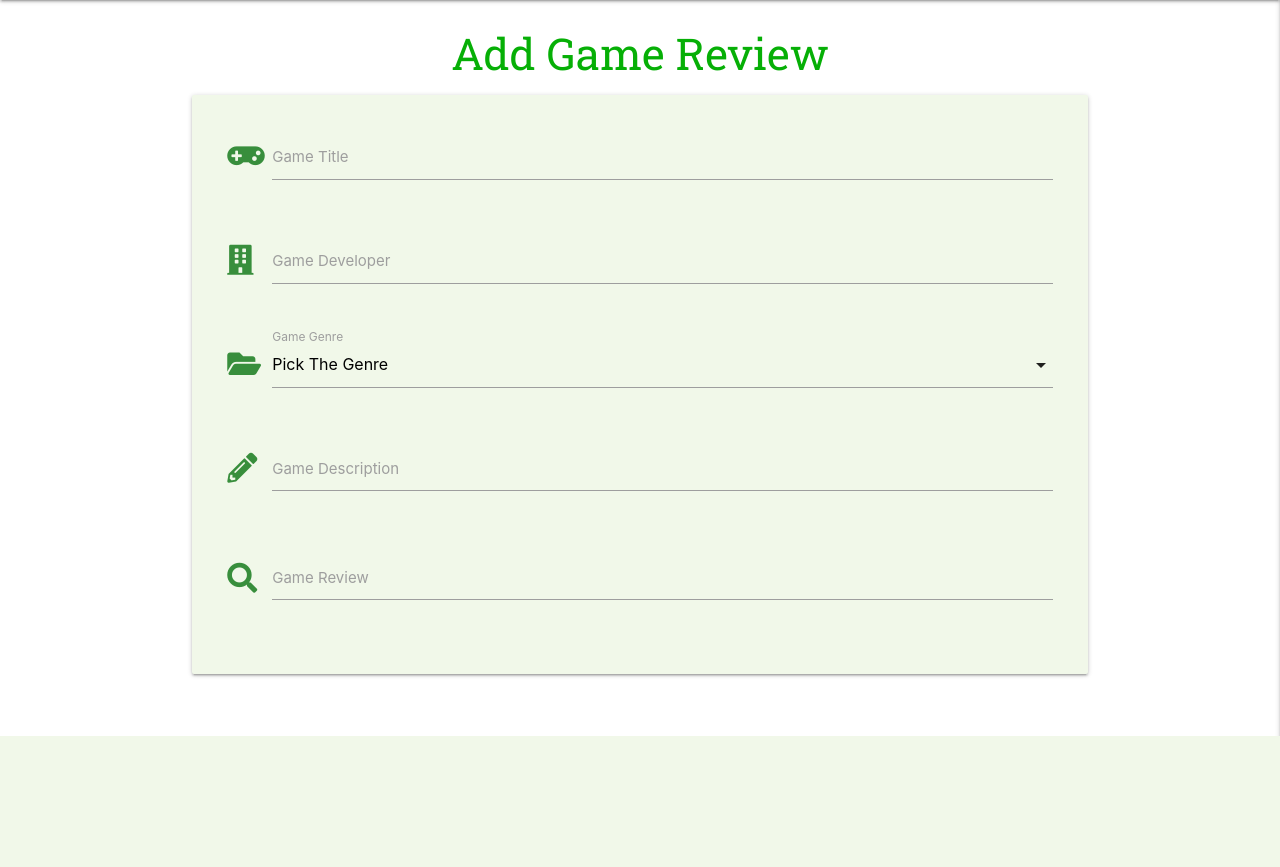
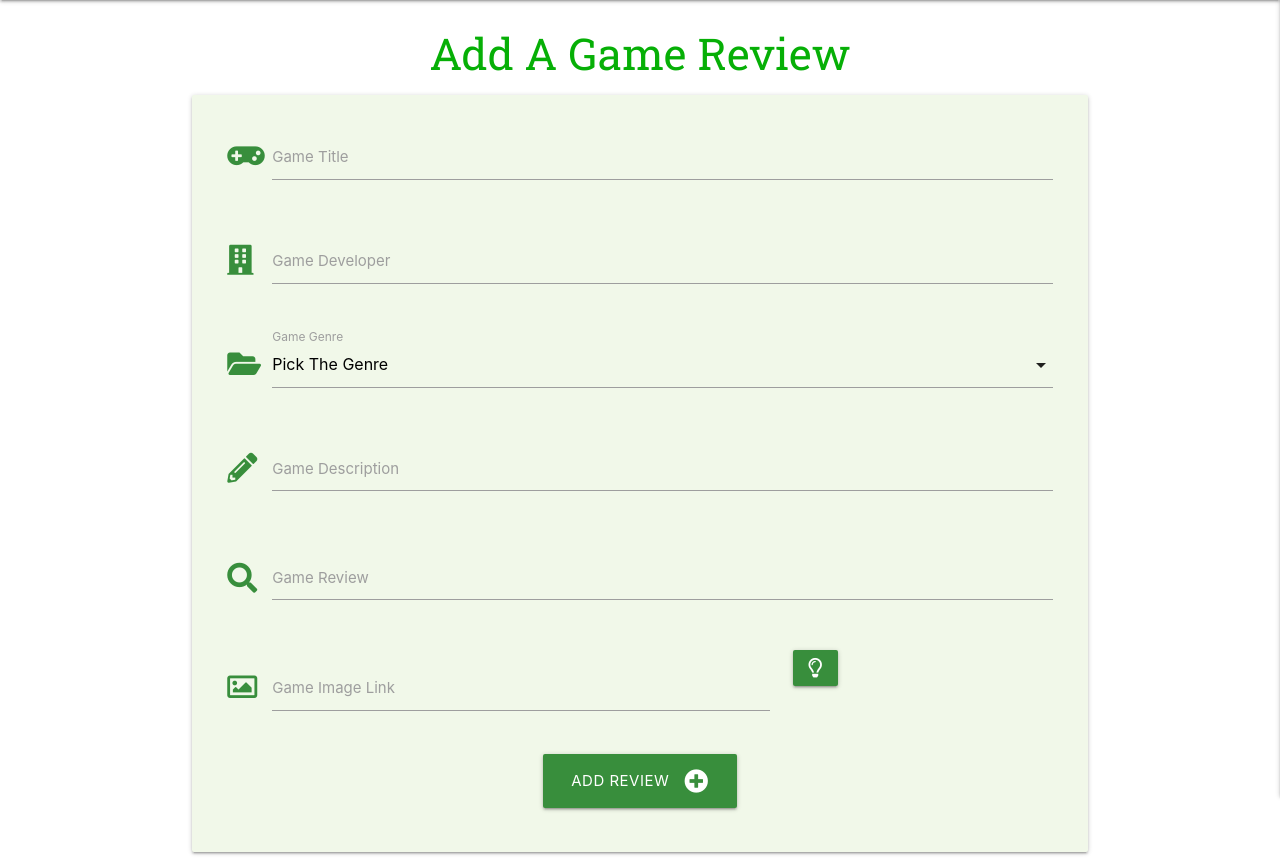
Before and after one commit to Code-Institute-Submissions/game-hq, a Flask app: page /add_game in a window 1280 px wide. Shown: the part 64-931 px from the top of the page. Before the commit the page ends 800 px from the top, so only its background shows below. Run offline with Flask 2, Linux system fonts and the light colour scheme; data that the repository does not hold is empty; some libraries are stand-ins or nearby versions.

Commit message:
Added game link form input and modal for help

```diff
--- a/static/js/script.js
+++ b/static/js/script.js
@@ -2,4 +2,5 @@ $(document).ready(function(){
     $(".sidenav").sidenav({edge: "right"});
     $('.collapsible').collapsible();
     $('select').formSelect();
+    $('.modal').modal();
   });
--- a/templates/add_game.html
+++ b/templates/add_game.html
@@ -1,9 +1,10 @@
 {% extends "base.html" %} {% block content %}
 
-    <h3 class="center-align">Add Game Review</h3>
+    <h3 class="center-align">Add A Game Review</h3>
 
     <div class="row card-panel light-green lighten-5">
         <form class="col s12" method="POST" action="">
+            <!-- game title input -->
             <div class="row">
                 <div class="input-field col s12">
                     <i class="fas fa-gamepad green-text text-darken-2 prefix"></i>
@@ -12,6 +13,7 @@
                     <label for="game_name">Game Title</label>
                 </div>
             </div>
+            <!-- game developer input -->
             <div class="row">
                 <div class="input-field col s12">
                     <i class="fas fa-building green-text text-darken-2 prefix"></i>
@@ -20,6 +22,7 @@
                     <label for="game_developer">Game Developer</label>
                 </div>
             </div>
+            <!-- game genre dropdown -->
             <div class="row">
                 <div class="input-field col s12">
                     <i class="fas fa-folder-open green-text text-darken-2 prefix"></i>
@@ -32,6 +35,7 @@
                     <label for="genre_name">Game Genre</label>
                 </div>
             </div>
+            <!-- game description section -->
             <div class="row">
                 <div class="input-field col s12">
                     <i class="fas fa-pencil-alt green-text text-darken-2 prefix"></i>
@@ -40,6 +44,7 @@
                     <label for="game_description">Game Description</label>
                 </div>
             </div>
+            <!-- game review section -->
             <div class="row">
                 <div class="input-field col s12">
                     <i class="fas fa-search green-text text-darken-2 prefix"></i>
@@ -48,6 +53,43 @@
                     <label for="game_review">Game Review</label>
                 </div>
             </div>
+            <!-- Game image link input -->
+            <div class="row">
+                <div class="input-field col s8">
+                    <i class="far fa-image green-text text-darken-2 prefix"></i>
+                    <input id="game_link" name="game_link" minlength="5" maxlength="150"
+                        type="text" class="validate" required/>
+                    <label for="game_link">Game Image Link</label>
+                </div>
+                <div class="col s4">
+                    <a class="waves-effect waves-light btn modal-trigger green darken-2"
+                        href="#modal1"><i class="far fa-lightbulb"></i></a>
+                    <div id="modal1" class="modal">
+                        <div class="modal-content">
+                            <h4>How To Attach Image Link URL</h4>
+                            <ol class="black-text">
+							    <li> Search For images of Your Game Cover Image </li>
+							    <li> Right click on the image </li>
+							    <li> Click on copy image address </li>
+							    <li> Paste the link into the form </li>
+                                <li> e.g. (https://madeupaddress.com/content/uploads/google.jpg)</li>
+						    </ol>
+                        </div>
+                        <div class="modal-footer">
+                            <a href="#!" class="modal-close waves-effect waves-green btn-flat green darken-2 white-text">
+                                OKAY!</a>
+                        </div>
+                    </div>
+                </div>
+            </div>
+            <!-- Add Review button -->
+            <div class="row">
+                <div class="col s12 center-align">
+                    <button type="submit" class="btn-large green darken-2">
+                        Add Review <i class="fas fa-plus-circle right"></i>
+                    </button>
+                </div>
+            </div>
         </form>
     </div>
 
```
